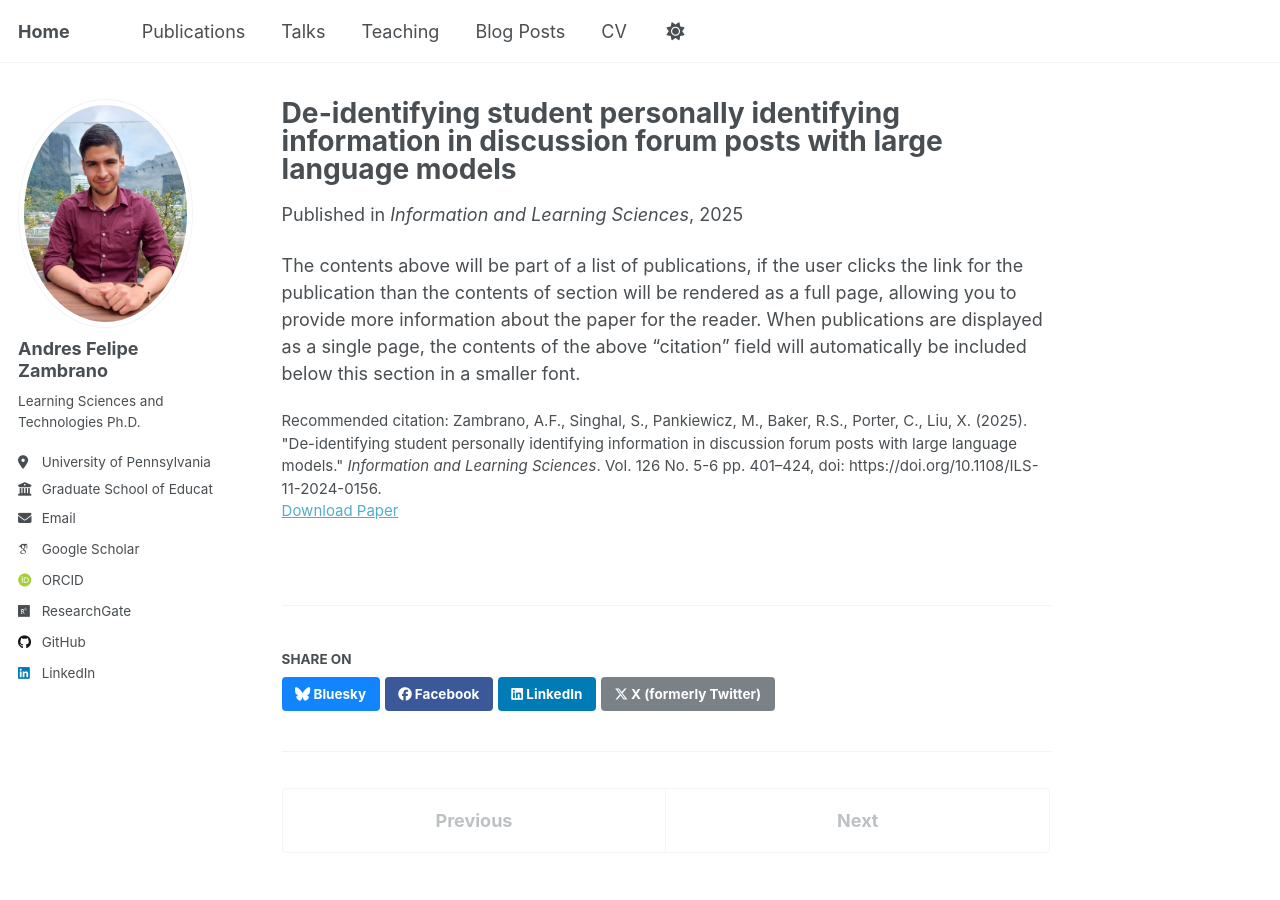
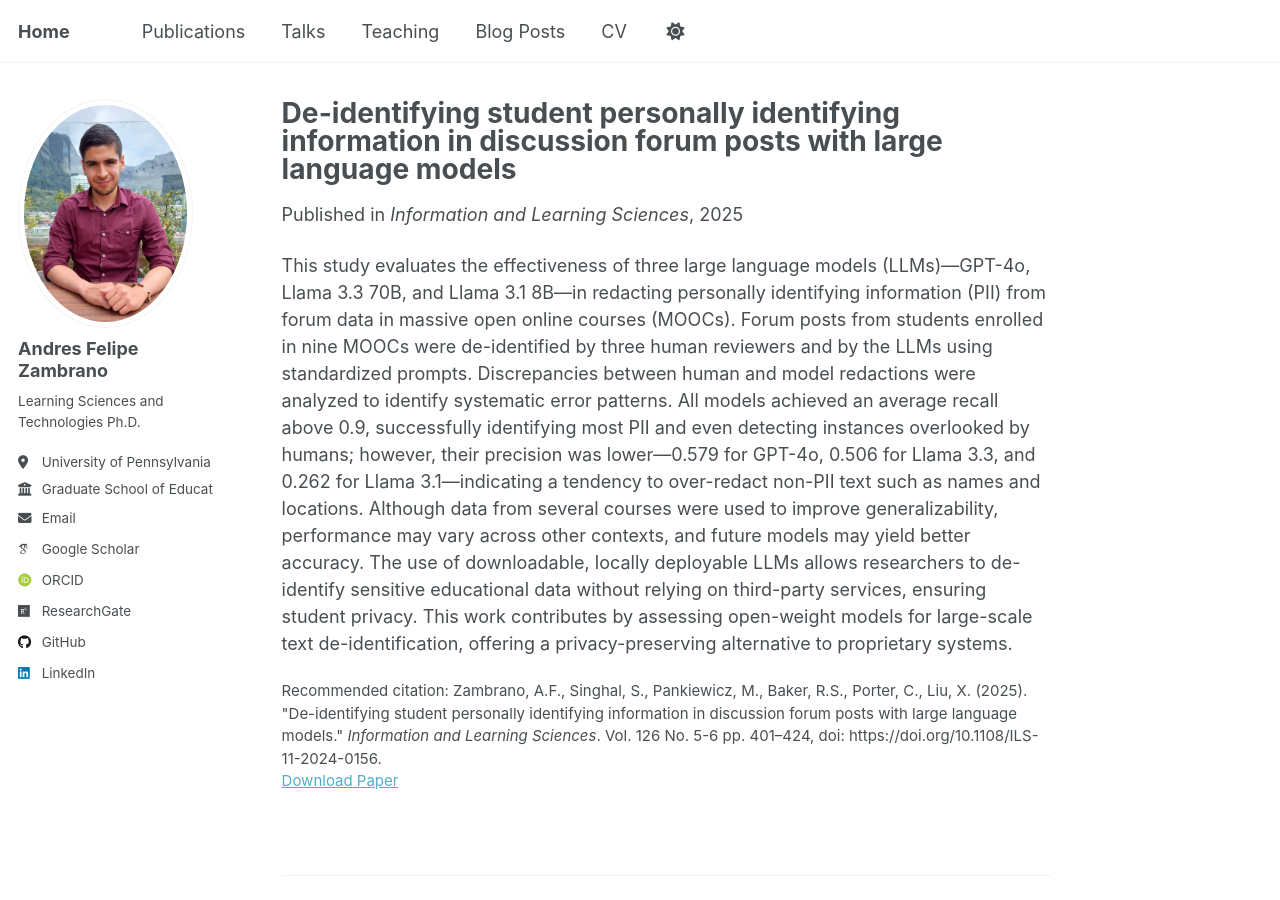
Before and after one commit to afzambrano/afzambrano.github.io, a Jekyll site: the page built from _publications/2009-10-01-paper-title-number-1.md, in a window 1280 px wide and 900 px high. Built offline with Jekyll 4.4.1, drawn with Linux system fonts in a browser that asks for light colours; some web fonts are replaced; a script that is not in the unit is left out.

Commit message:
Update 2009-10-01-paper-title-number-1.md

```diff
--- a/_publications/2009-10-01-paper-title-number-1.md
+++ b/_publications/2009-10-01-paper-title-number-1.md
@@ -9,4 +9,4 @@ venue: 'Information and Learning Sciences'
 paperurl: 'https://www.emerald.com/ils/article/126/5-6/401/1246753/De-identifying-student-personally-identifying'
 citation: 'Zambrano, A.F., Singhal, S., Pankiewicz, M., Baker, R.S., Porter, C., Liu, X. (2025). &quot;De-identifying student personally identifying information in discussion forum posts with large language models.&quot; <i>Information and Learning Sciences</i>. Vol. 126 No. 5-6 pp. 401–424, doi: https://doi.org/10.1108/ILS-11-2024-0156.'
 ---
-The contents above will be part of a list of publications, if the user clicks the link for the publication than the contents of section will be rendered as a full page, allowing you to provide more information about the paper for the reader. When publications are displayed as a single page, the contents of the above "citation" field will automatically be included below this section in a smaller font.
+This study evaluates the effectiveness of three large language models (LLMs)—GPT-4o, Llama 3.3 70B, and Llama 3.1 8B—in redacting personally identifying information (PII) from forum data in massive open online courses (MOOCs). Forum posts from students enrolled in nine MOOCs were de-identified by three human reviewers and by the LLMs using standardized prompts. Discrepancies between human and model redactions were analyzed to identify systematic error patterns. All models achieved an average recall above 0.9, successfully identifying most PII and even detecting instances overlooked by humans; however, their precision was lower—0.579 for GPT-4o, 0.506 for Llama 3.3, and 0.262 for Llama 3.1—indicating a tendency to over-redact non-PII text such as names and locations. Although data from several courses were used to improve generalizability, performance may vary across other contexts, and future models may yield better accuracy. The use of downloadable, locally deployable LLMs allows researchers to de-identify sensitive educational data without relying on third-party services, ensuring student privacy. This work contributes by assessing open-weight models for large-scale text de-identification, offering a privacy-preserving alternative to proprietary systems.
```
